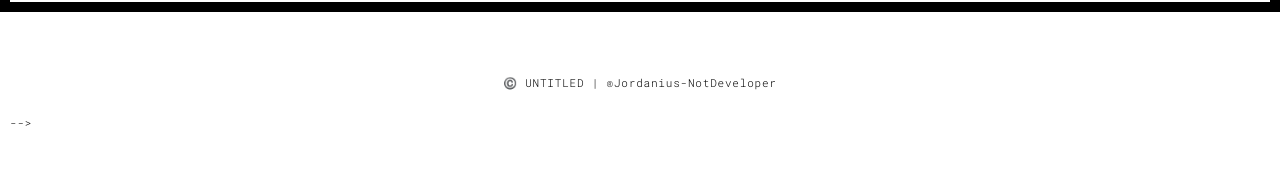
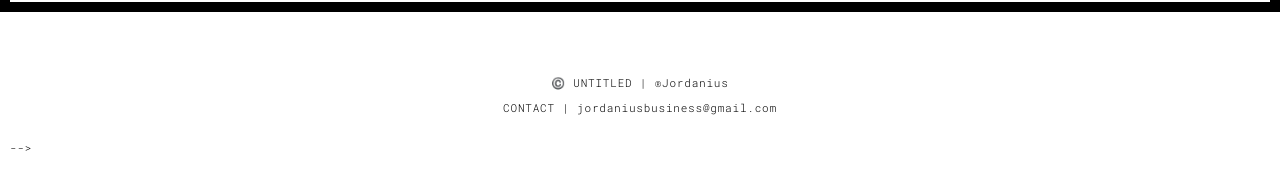
Before and after one commit to fwcalledsam/AboutTwitchProfile, a plain HTML site: page about.html in a window 1280 px wide. Shown: the part 788-958 px from the top of the page. Before the commit the page ends 933 px from the top, so only its background shows below. Drawn offline with Linux system fonts and the light colour scheme.

Commit message:
Update about.html

```diff
--- a/about.html
+++ b/about.html
@@ -104,7 +104,10 @@
   <div class="container">
     <div class="row">
       <div class="col-xs-12">
-        <p>©️ UNTITLED | ®Jordanius-NotDeveloper </a></p>
+      <center>
+        <p>©️ UNTITLED | ®Jordanius </br>
+              CONTACT | jordaniusbusiness@gmail.com </a></p>
+      </center>
       </div>
     </div>
   </div>
```
